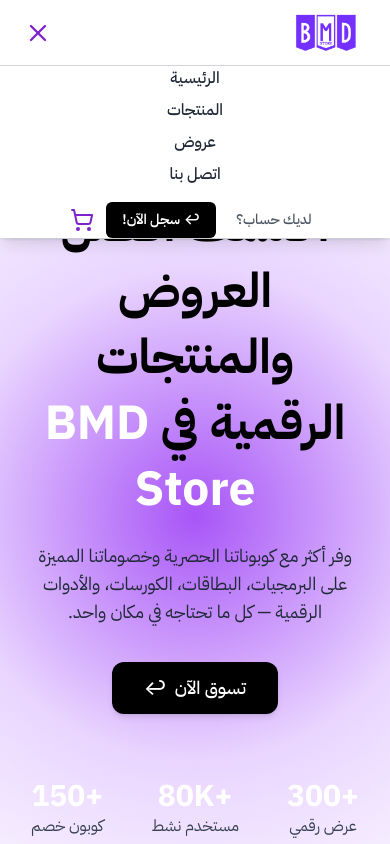
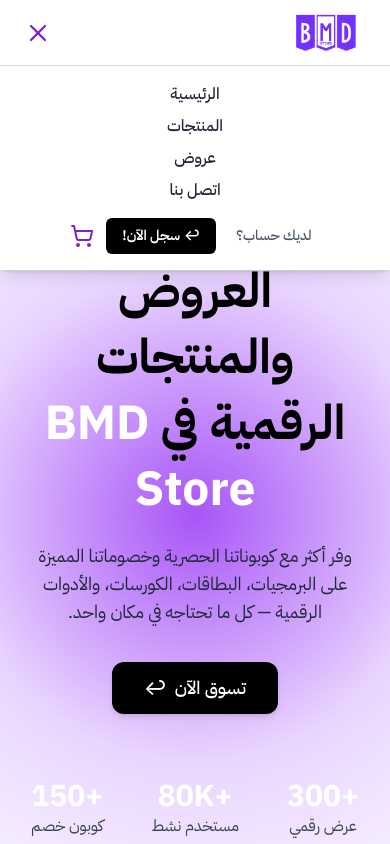
Before and after one commit to MalakMAmer/DigitalE-commerce, a React (Vite) app: page / in a window 390 px wide. Both pictures are taken after a click on the button 38 px from the left and 32 px from the top of the page. Shown: the top 844 px of the page. Built offline with nearby package versions, Linux system fonts and the light colour scheme; no server answers.

Commit message:
edited navbar

```diff
--- a/src/components/Navbar.jsx
+++ b/src/components/Navbar.jsx
@@ -100,7 +100,7 @@
               transition={{ duration: 0.3 }}
               className="md:hidden bg-white border-t border-gray-300 shadow-lg text-center"
             >
-              <div className="flex flex-col gap-2 text-gray-800 font-medium">
+              <div className="flex flex-col gap-2 text-gray-800 font-medium p-4">
                 <Link onClick={() => setIsOpen(false)} to="/" className="cursor-pointer hover:text-purple-400 transition-all">
                   {t('nav.home') || 'الرئيسية'}
                 </Link>
```
